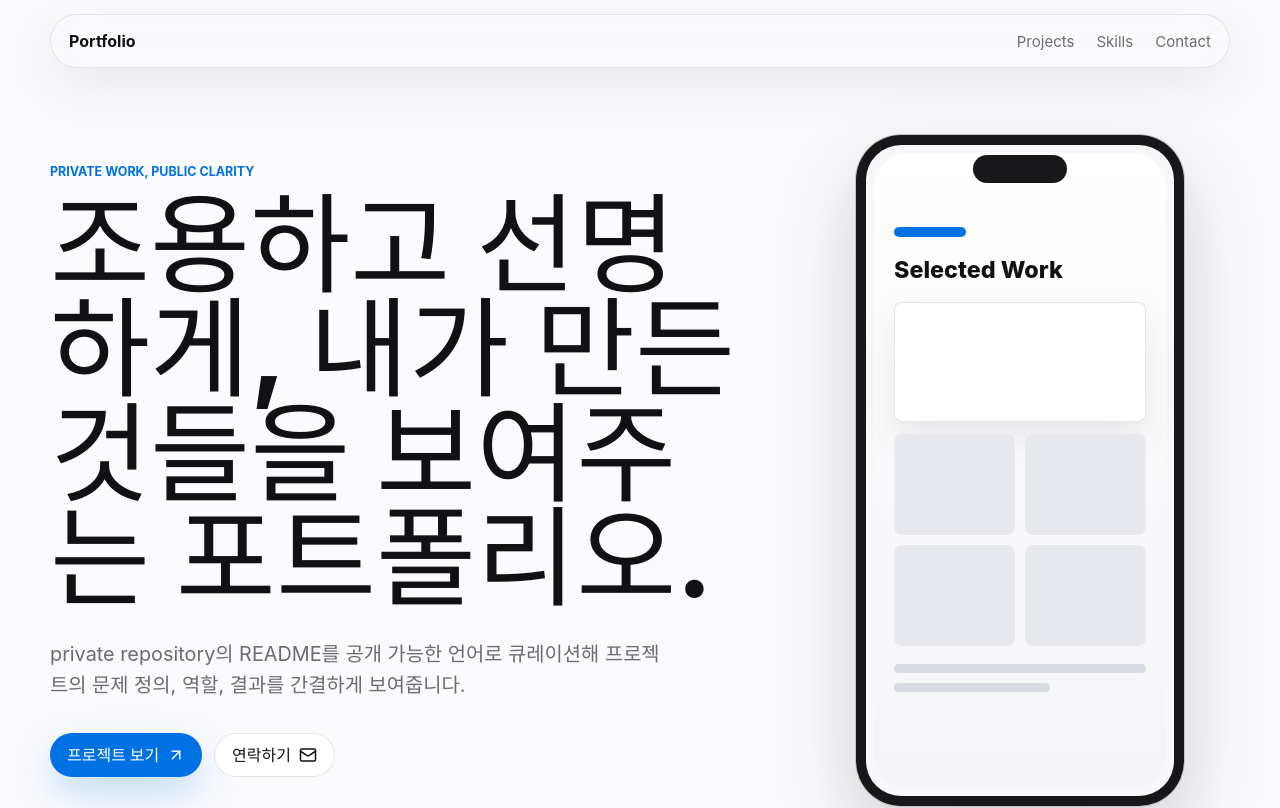
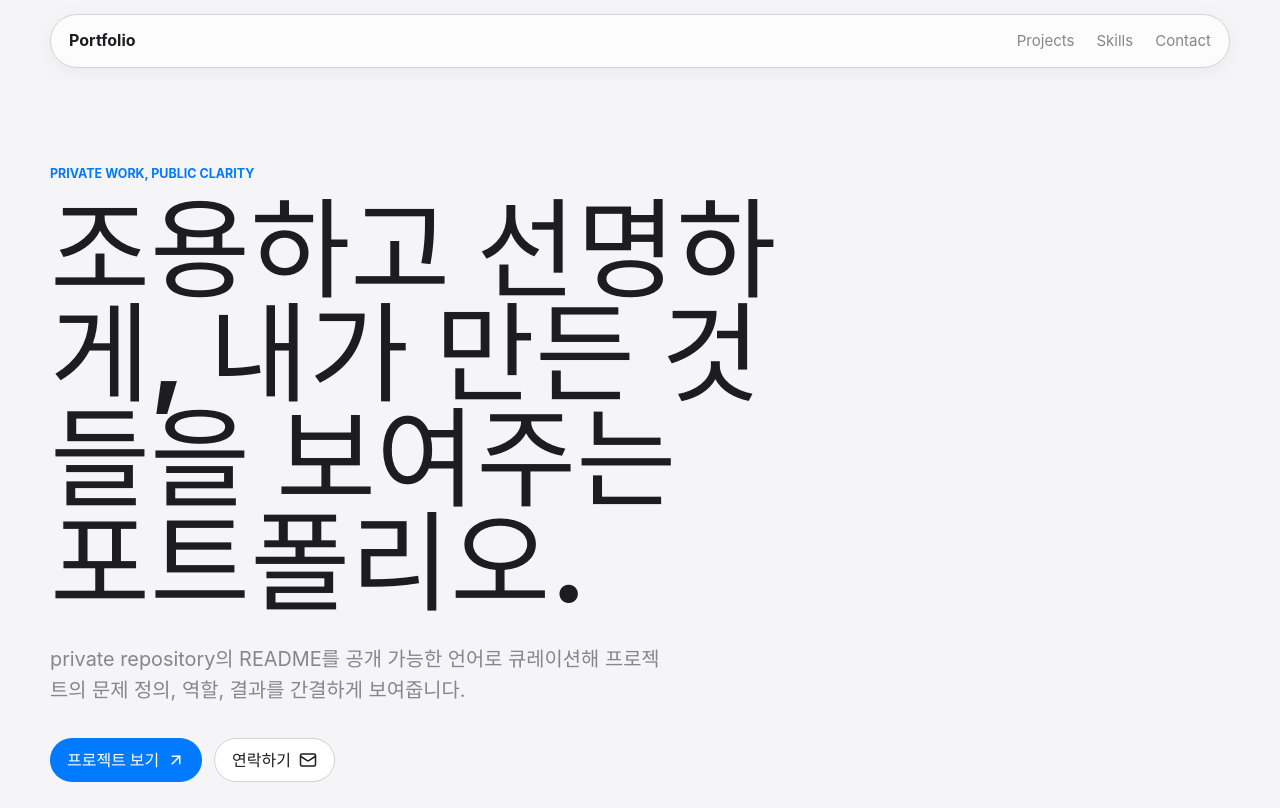
Before and after one commit to JaeHoJeong1130/JaeHoJeong1130.github.io, a React (Vite) app: page / in a window 1280 px wide. Shown: the top 808 px of the page. Built offline with nearby package versions, Linux system fonts and the light colour scheme.

Commit message:
feat: redesign portfolio with Apple-style UI guidelines

```diff
--- a/src/main.tsx
+++ b/src/main.tsx
@@ -38,24 +38,6 @@ function App() {
           </div>
         </div>
 
-        <div className="device-visual" aria-label="Portfolio preview mockup">
-          <div className="phone">
-            <div className="phone-top" />
-            <div className="phone-screen">
-              <div className="screen-pill" />
-              <div className="screen-title">Selected Work</div>
-              <div className="screen-card wide" />
-              <div className="screen-grid">
-                <span />
-                <span />
-                <span />
-                <span />
-              </div>
-              <div className="screen-line" />
-              <div className="screen-line short" />
-            </div>
-          </div>
-        </div>
       </section>
 
       <section className="section intro" aria-label="About this portfolio">
--- a/src/styles.css
+++ b/src/styles.css
@@ -1,19 +1,35 @@
 :root {
-  color: #111114;
-  background: #fbfbfd;
+  color: #1d1d1f;
+  background: #F5F5F7;
   font-family:
-    Inter, ui-sans-serif, system-ui, -apple-system, BlinkMacSystemFont, "Segoe UI",
+    -apple-system, BlinkMacSystemFont, "SF Pro Display", "SF Pro Text", Inter,
     sans-serif;
   font-synthesis: none;
   text-rendering: optimizeLegibility;
   -webkit-font-smoothing: antialiased;
-  --ink: #111114;
-  --muted: #6b6b76;
-  --soft: #f3f4f7;
-  --line: rgba(17, 17, 20, 0.1);
-  --blue: #0071e3;
-  --green: #2f8f66;
-  --panel: rgba(255, 255, 255, 0.74);
+  --ink: #1d1d1f;
+  --muted: #86868b;
+  --soft: rgba(255, 255, 255, 0.5);
+  --line: #d2d2d7;
+  --blue: #007AFF;
+  --green: #34C759;
+  --panel: rgba(255, 255, 255, 0.8);
+  --destructive: #FF3B30;
+}
+
+@media (prefers-color-scheme: dark) {
+  :root {
+    color: #FFFFFF;
+    background: #000000;
+    --ink: #FFFFFF;
+    --muted: #98989D;
+    --soft: rgba(28, 28, 30, 0.5);
+    --line: #38383A;
+    --blue: #0A84FF;
+    --green: #30D158;
+    --panel: #1C1C1E;
+    --destructive: #FF453A;
+  }
 }
 
 * {
@@ -28,6 +44,7 @@ body {
   margin: 0;
   min-width: 320px;
   min-height: 100vh;
+  line-height: 1.6;
 }
 
 a {
@@ -52,9 +69,10 @@ a {
   padding: 0 18px;
   border: 1px solid var(--line);
   border-radius: 999px;
-  background: rgba(251, 251, 253, 0.82);
-  backdrop-filter: blur(22px);
-  box-shadow: 0 18px 50px rgba(17, 17, 20, 0.08);
+  background: rgba(255, 255, 255, 0.7);
+  backdrop-filter: blur(12px);
+  -webkit-backdrop-filter: blur(12px);
+  box-shadow: 0 4px 20px rgba(0, 0, 0, 0.05);
 }
 
 .brand {
@@ -81,11 +99,12 @@ a {
 
 .hero {
   display: grid;
-  grid-template-columns: minmax(0, 1fr) minmax(280px, 420px);
+  grid-template-columns: minmax(0, 1fr);
   align-items: center;
   gap: 56px;
-  min-height: 72vh;
+  min-height: 50vh;
   padding-bottom: 48px;
+  padding-top: 48px;
 }
 
 .hero-copy {
@@ -173,7 +192,11 @@ h3 {
 .primary {
   color: #fff;
   background: var(--blue);
-  box-shadow: 0 16px 38px rgba(0, 113, 227, 0.22);
+  box-shadow: none;
+}
+
+.primary:hover {
+  box-shadow: 0 4px 12px rgba(0, 122, 255, 0.3);
 }
 
 .secondary,
@@ -308,20 +331,22 @@ h3 {
   min-height: 310px;
   padding: 24px;
   border: 1px solid var(--line);
-  border-radius: 8px;
+  border-radius: 16px;
   background: var(--panel);
-  box-shadow: 0 18px 45px rgba(17, 17, 20, 0.06);
+  backdrop-filter: blur(8px);
+  -webkit-backdrop-filter: blur(8px);
+  box-shadow: 0 4px 14px rgba(0, 0, 0, 0.04);
   transition:
-    transform 180ms ease,
-    box-shadow 180ms ease,
-    border-color 180ms ease;
+    transform 200ms ease-in-out,
+    box-shadow 200ms ease-in-out,
+    border-color 200ms ease-in-out;
 }
 
 .project-card:hover,
 .skill-block:hover {
   transform: translateY(-4px);
-  border-color: rgba(0, 113, 227, 0.24);
-  box-shadow: 0 24px 55px rgba(17, 17, 20, 0.1);
+  border-color: rgba(0, 122, 255, 0.24);
+  box-shadow: 0 12px 30px rgba(0, 0, 0, 0.08);
 }
 
 .card-header,
@@ -404,9 +429,10 @@ h3 {
   margin: 48px 0 28px;
   padding: 38px;
   border: 1px solid var(--line);
-  border-radius: 8px;
-  background: #111114;
+  border-radius: 16px;
+  background: #1C1C1E;
   color: #fff;
+  box-shadow: 0 4px 14px rgba(0, 0, 0, 0.04);
 }
 
 .contact-band h2 {
@@ -421,7 +447,7 @@ h3 {
 }
 
 .contact-band .eyebrow {
-  color: #72a7ff;
+  color: var(--blue);
 }
 
 .contact-band .icon-link,
@@ -429,6 +455,7 @@ h3 {
   color: #fff;
   border-color: rgba(255, 255, 255, 0.16);
   background: rgba(255, 255, 255, 0.08);
+  border-radius: 999px;
 }
 
 @media (max-width: 900px) {
```
Also changed, not shown: specs/plan.md (added, +32 -0 lines), test_ui.js (added, +31 -0 lines), 1 other file (tests, documents, lock files or other folders).
